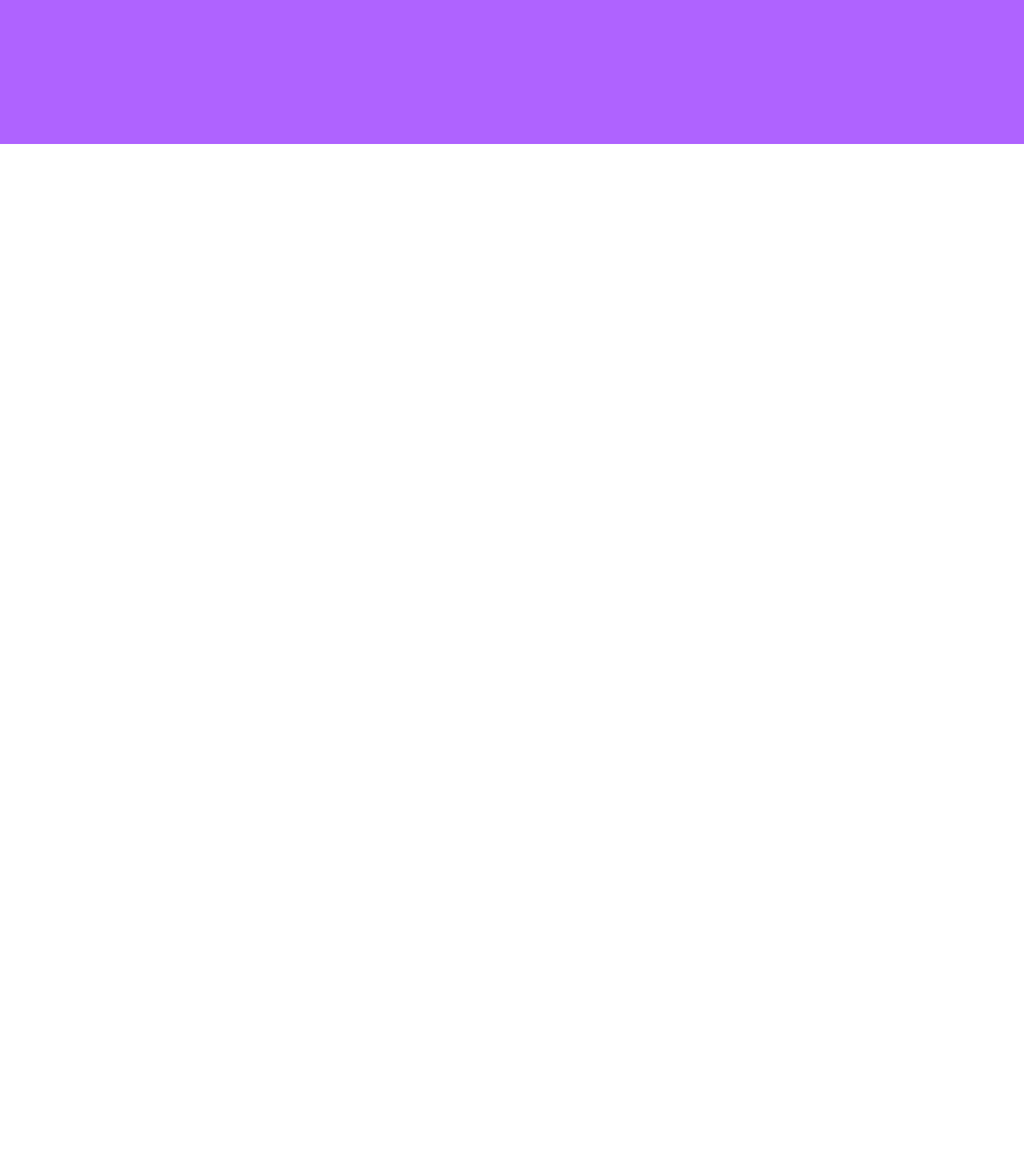
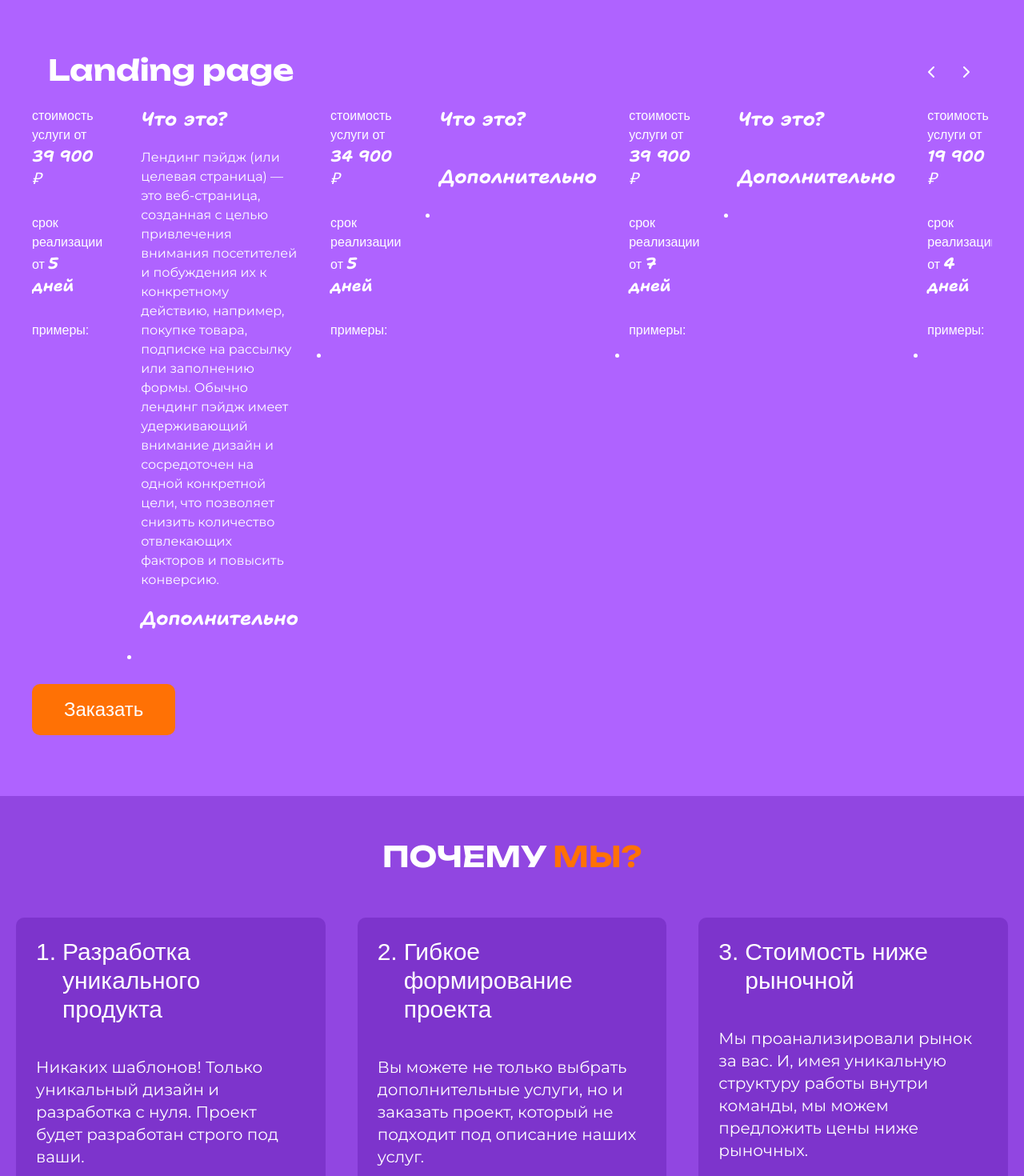
Before and after one commit to AlexandrNikolaenko/Creatieve, a Next.js app in the folder creatieve/: page / in a window 1280 px wide. Shown: the part 1880-3350 px from the top of the page at 80% size. Before the commit the page ends 2060 px from the top, so only its background shows below. Built offline with nearby package versions, Linux system fonts and the light colour scheme; a web font is replaced by a local one.

Commit message:
feat: Added some sections

```diff
--- a/creatieve/src/app/components/buttons.js
+++ b/creatieve/src/app/components/buttons.js
@@ -1,10 +1,12 @@
+'use client'
+
 export default function OrderButton() {
     function scrollToForm(){
-
+        return
     }
 
     return (
-        <button onClick={scrollToForm} className="text-center py-4 px-10 rounded-[10px] font-base text-2xl text-white transition-all duration-300 bg-bright active:bg-active-bright focus:bg-active-bright hover:bg-active-bright">
+        <button onClick={scrollToForm} className="text-center w-min py-4 px-10 rounded-[10px] font-base text-2xl text-white transition-all duration-300 bg-bright active:bg-active-bright focus:bg-active-bright hover:bg-active-bright">
             Заказать
         </button>
     )
--- a/creatieve/src/app/components/portfolio.js
+++ b/creatieve/src/app/components/portfolio.js
@@ -0,0 +1,50 @@
+let works = [
+    {
+        id: 1,
+        title: 'OlimpEducation',
+        desc: 'Это веб-приложение помогает школьникам готовиться к олимпиада, предоставляя задания по определенным выбранным критериям.',
+        urlImgDesk: '',
+        urlImgMob: '',
+        isReverse: false
+    },
+    {
+        id: 2,
+        title: 'VTB.fines',
+        desc: 'Это приложение наша команда разрабатывала как конкурентное преимущество банка ВТБ. В нем можно осуществлять платежи, отслеживать свой рейтинг и прочее.',
+        urlImgDesk: '',
+        urlImgMob: '',
+        isReverse: true
+    },
+    {
+        id: 3,
+        title: 'Neotechnica',
+        desc: 'Этот кооперативный сайт находится в процессе разработки на смену устаревшей версии сайт с сохранением стилистики, цветов и логотипов компании',
+        urlImgDesk: '',
+        urlImgMob: '',
+        isReverse: false
+    }
+]
+
+export default function Portfolio() {
+    return (
+        <section className="bg-dark-base w-full py-14 relative z-40">
+            <div className="flex flex-col gap-y-10 wrapper items-center">
+                <div className="flex flex-col gap-y-5 items-center">
+                    <h3 className="text-white font-base text-4xl font-bold"><span className="text-bright">О качестве</span> наши <span>работы</span> говорят за нас</h3>
+                    <p className="text-2xl text-white">представляем вам несколько наших работ</p>
+                </div>
+                <ul>
+                    {works.map(work => <Work key={work.id} work={work}/>)}
+                </ul>
+            </div>
+        </section>
+    )
+}
+
+function Work({work}) {
+    return (
+        <li className={`flex ${work.isReverse && 'flex-row-reverse'}`}>
+
+        </li>
+    )
+}
--- a/creatieve/src/app/components/products.js
+++ b/creatieve/src/app/components/products.js
@@ -1,4 +1,8 @@
+'use client'
 
+import { useState } from "react";
+import Image from "next/image";
+import OrderButton from "./buttons";
 
 let products = [
     {
@@ -7,7 +11,19 @@ let products = [
         cost: '39 900 ₽',
         time: '5',
         description: 'Landing page — это одностраничный веб-сайт, созданный с целью привлечения клиентов. Обычно содержит информацию о продукте и призыв к действию.',
-        fullDesc: ''
+        fullDesc: 'Лендинг пэйдж (или целевая страница) — это веб-страница, созданная с целью привлечения внимания посетителей и побуждения их к конкретному действию, например, покупке товара, подписке на рассылку или заполнению формы. Обычно лендинг пэйдж имеет удерживающий внимание дизайн и сосредоточен на одной конкретной цели, что позволяет снизить количество отвлекающих факторов и повысить конверсию.',
+        examples: [
+            {
+                id: 1,
+                name: ''
+            }
+        ],
+        add: [
+            {
+                id: 1,
+                service: ''
+            }
+        ]
     },
     {
         id: 2,
@@ -15,7 +31,19 @@ let products = [
         cost: '34 900 ₽',
         time: '5',
         description: 'Корпоративный сайт — это веб-ресурс, представляющий компанию, её продукты. Он служит для информирования посетителей о деятельности компании. Корпоративный сайт помогает укрепить имидж и улучшить коммуникацию с аудиторией.',
-        fullDesc: ''
+        fullDesc: '',
+        examples: [
+            {
+                id: 1,
+                name: ''
+            }
+        ],
+        add: [
+            {
+                id: 1,
+                service: ''
+            }
+        ]
     },
     {
         id: 3,
@@ -23,7 +51,19 @@ let products = [
         cost: '39 900 ₽',
         time: '7',
         description: 'Веб-приложение — это программа, которая работает в веб-браузере и предоставляет пользователям определенные функции через интернет. Оно доступно с любого устройства с подключением к сети и не требует установки на устройтсве.',
-        fullDesc: ''
+        fullDesc: '',
+        examples: [
+            {
+                id: 1,
+                name: ''
+            }
+        ],
+        add: [
+            {
+                id: 1,
+                service: ''
+            }
+        ]
     },
     {
         id: 4,
@@ -31,14 +71,24 @@ let products = [
         cost: '19 900 ₽',
         time: '4',
         description: 'Сайт-визитка — одностраничный веб-сайт, представляющий компанию. Содержит основную информацию о деятельности,  контактные данные, часто портфолио или отзывы. Его цель — быстро и эффективно донести информацию до потенциальных клиентов и облегчить связь с ними.',
-        fullDesc: ''
+        fullDesc: '',
+        examples: [
+            {
+                id: 1,
+                name: ''
+            }
+        ],
+        add: [
+            {
+                id: 1,
+                service: ''
+            }
+        ]
     }
 ]
 
 export default function Products() {
-    function scrollToForm(){
-
-    }
+    let [showId, setShowId] = useState(1);
 
     return(
         <section className="relative z-40 bg-base-color py-14">
@@ -47,15 +97,25 @@ export default function Products() {
                 <ul className="grid grid-cols-6 w-full gap-10 justify-center items-center">
                     {products.map(product => <ProductBlock product={product} key={product.id}/>)}
                 </ul>
-                <button onClick={scrollToForm} className="text-center py-4 px-10 rounded-[10px] font-base text-2xl text-white transition-all duration-300 bg-bright active:bg-active-bright focus:bg-active-bright hover:bg-active-bright">
-                    Заказать
-                </button>
-                <div className="flex flex-col gap-y-5 rounded-[20px] shadow-inner p-5">
+                <OrderButton />
+                <div className="flex flex-col w-full gap-y-5 rounded-[20px] shadow-inner p-5">
                     <div className="flex justify-between px-5">
-                        <ul className="flex flex-col gap-3">
+                        <ul className="flex flex-col gap-3 h-[45px] overflow-hidden">
                             {products.map(product => <ProductTitle title={product.name} key={product.id}/>)}
                         </ul>
+                        <div className="overflow-hidden rounded-[10px]">
+                            <button className="px-5 py-2.5">
+                                <Image alt='turn last' src={'/chevron-left.svg'} width={24} height={24}/>
+                            </button>
+                            <button>
+                                <Image alt='turn next' src={'/chevron-right.svg'} width={24} height={24}/>
+                            </button>
+                        </div>
                     </div>
+                    <ul className="flex gap-x-10 w-full overflow-hidden">
+                        {products.map(product => <DescProductBlock product={product} key={product.id}/>)}
+                    </ul>
+                    <OrderButton />
                 </div>
             </div>
         </section>
@@ -64,22 +124,41 @@ export default function Products() {
 
 function ProductTitle({title}){
     return (
-        <h3 className="font-base font-bold text-4xl text-white">
-
-        </h3>
+        <li>
+            <h3 className="font-base font-bold text-4xl text-white">{title}</h3>
+        </li>
     )
 }
 
 function DescProductBlock({product}) {
     return (
-        <></>
+        <li className="flex gap-x-12">
+            <div className="flex flex-col gap-y-[30px]">
+                <p className="text-white font-base text-base">стоимость услуги от <span className="font-ital text-xl italic">{product.cost}</span></p>
+                <p className="text-white font-base text-base">срок реализации от <span className="font-ital text-xl italic">{product.time} дней</span></p>
+                <div className="flex flex-col gap-y-2">
+                    <p className="text-white font-base text-base">примеры:</p>
+                    <ul className="flex flex-col gap-y-2">
+                        {product.examples.map(example => <li key={example.id} className="text-white list-disc">{example.name}</li>)}
+                    </ul>
+                </div>
+            </div>
+            <div className="flex flex-col gap-y-5">
+                <h5 className="text-white font-ital text-2xl italic">Что это?</h5>
+                <p className="text-white text-base">{product.fullDesc}</p>
+                <h5 className="text-white font-ital text-2xl italic">Дополнительно</h5>
+                <ul className="leading-relaxed">
+                    {product.add.map(service => <li key={service.id} className="text-white list-disc">{service.service}</li>)}
+                </ul>
+            </div>
+        </li>
     )
 }
 
 function ProductBlock({product}) {
     return (
-        <li className={`flex flex-col gap-y-6 cursor-pointer bg-white p-8 shadow-base rounded-[10px] ${product.id == 4 ? 'col-start-3 col-span-2' : 'col-span-2'}`}>
-            <h4 className="text-bright font-base text-2xl font-bold">{product.name}</h4>
+        <li className={`flex flex-col h-full gap-y-6 cursor-pointer bg-white p-8 shadow-base rounded-[10px] ${product.id == 4 ? 'col-start-3 col-span-2' : 'col-span-2'}`}>
+            <h4 className="text-active-base font-base text-2xl font-bold">{product.name}</h4>
             <p className="text-dark font-base text-base">от <span className="text-bright text-xl">{product.cost}</span></p>
             <p className="text-dark font-base text-base">срок реализации от <span className="text-bright text-xl">{product.time} дней</span></p>
             <p className="text-dark text-sm">{product.description}</p>
--- a/creatieve/src/app/components/whywe.js
+++ b/creatieve/src/app/components/whywe.js
@@ -0,0 +1,81 @@
+let reasons = [
+    {
+        id: 1,
+        title: 'Разработка уникального продукта',
+        desc: 'Никаких шаблонов! Только уникальный дизайн и разработка с нуля. Проект будет разработан строго под ваши.'
+    },
+    {
+        id: 2,
+        title: 'Гибкое формирование проекта',
+        desc: 'Вы можете не только выбрать дополнительные услуги, но и заказать проект, который не подходит под описание наших услуг.'
+    },
+    {
+        id: 3,
+        title: 'Стоимость ниже рыночной',
+        desc: 'Мы проанализировали рынок за вас. И, имея уникальную структуру работы внутри команды, мы можем предложить цены ниже рыночных.'
+    }
+];
+
+let stages = [
+    {
+        id: 1,
+        text: 'Общаемся с вами, формулируем задачи и цели'
+    },
+    {
+        id: 2,
+        text: 'Планируем разработку, составляем тз для каждого этапа'
+    },
+    {
+        id: 3,
+        text: 'Разрабатываем дизайн макет и функционал проекта'
+    },
+    {
+        id: 4,
+        text: 'Тестируем и разворачиваем проект'
+    },
+    {
+        id: 5,
+        text: 'Сопровождаем поностью функционирующий проект'
+    }
+]
+
+export default function WhyWe() {
+    return(
+        <section className="relative z-40 bg-active-base py-14">
+            <div className="flex flex-col gap-14 wrapper items-center">
+                <h3 className="uppercase font-base text-4xl font-bold text-white">Почему <span className="text-bright">мы?</span></h3>
+                <div className="grid grid-cols-3 gap-10">
+                    {reasons.map(reason => <ReasonBlock key={reason.id} reason={reason}/>)}
+                </div>
+                <h4 className="text-white text-3xl font-base">Прозрачный процесс разработки</h4>
+                <ul className="relative flex flex-col gap-[30px] items-start">
+                    <div className="z-20 absolute"></div>
+                    {stages.map(stage => <Stage key={stage.id} stage={stage}/>)}
+                </ul>
+            </div>
+        </section>
+    )
+}
+
+function ReasonBlock({reason}) {
+    return(
+        <div className="p-[25px] bg-dark-base flex flex-col gap-y-10 rounded-[10px]">
+            <div className="flex items-start gap-2">
+                <span className="text-white text-3xl font-base">{reason.id}.</span>
+                <h4 className="text-white text-3xl font-base">{reason.title}</h4>
+            </div>
+            <p className="text-white text-xl">{reason.desc}</p>
+        </div>
+    )
+}
+
+function Stage({stage}) {
+    return (
+        <li className="relative z-30 flex gap-14 items-center">
+            <div className="flex justify-center items-center w-[70px] h-[70px] rounded-full bg-bright">
+                <span className="text-white font-base text-4xl">{stage.id}</span>
+            </div>
+            <p className="text-white font-base text-2xl">{stage.text}</p>
+        </li>
+    )
+}
--- a/creatieve/src/app/page.js
+++ b/creatieve/src/app/page.js
@@ -1,6 +1,8 @@
 import Header from "./components/header";
 import About from "./components/about";
 import Products from "./components/products";
+import WhyWe from "./components/whywe";
+import Portfolio from "./components/portfolio";
 
 export default function Home() {
   return (
@@ -8,6 +10,8 @@ export default function Home() {
       <Header />
       <About />
       <Products />
+      <WhyWe />
+      <Portfolio />
     </>
   );
 }
--- a/creatieve/tailwind.config.mjs
+++ b/creatieve/tailwind.config.mjs
@@ -23,7 +23,7 @@ export default {
         sans: ['"Montserrat"', 'sans-serif'],
         base: ['"Unbounded"', 'sans-serif'],
         attention: ['"Dela Gothic One"', 'sans-serif'],
-        ital: ['"Shantell Sans', 'sans-serif']
+        ital: ['"Shantell Sans"', 'sans-serif']
       },
       boxShadow: {
         'small': '0 0 4 rgba(0, 0, 0, 0.25)',
```
Also changed, not shown: creatieve/public/chevron-left.svg (added), creatieve/public/chevron-right.svg (added).
